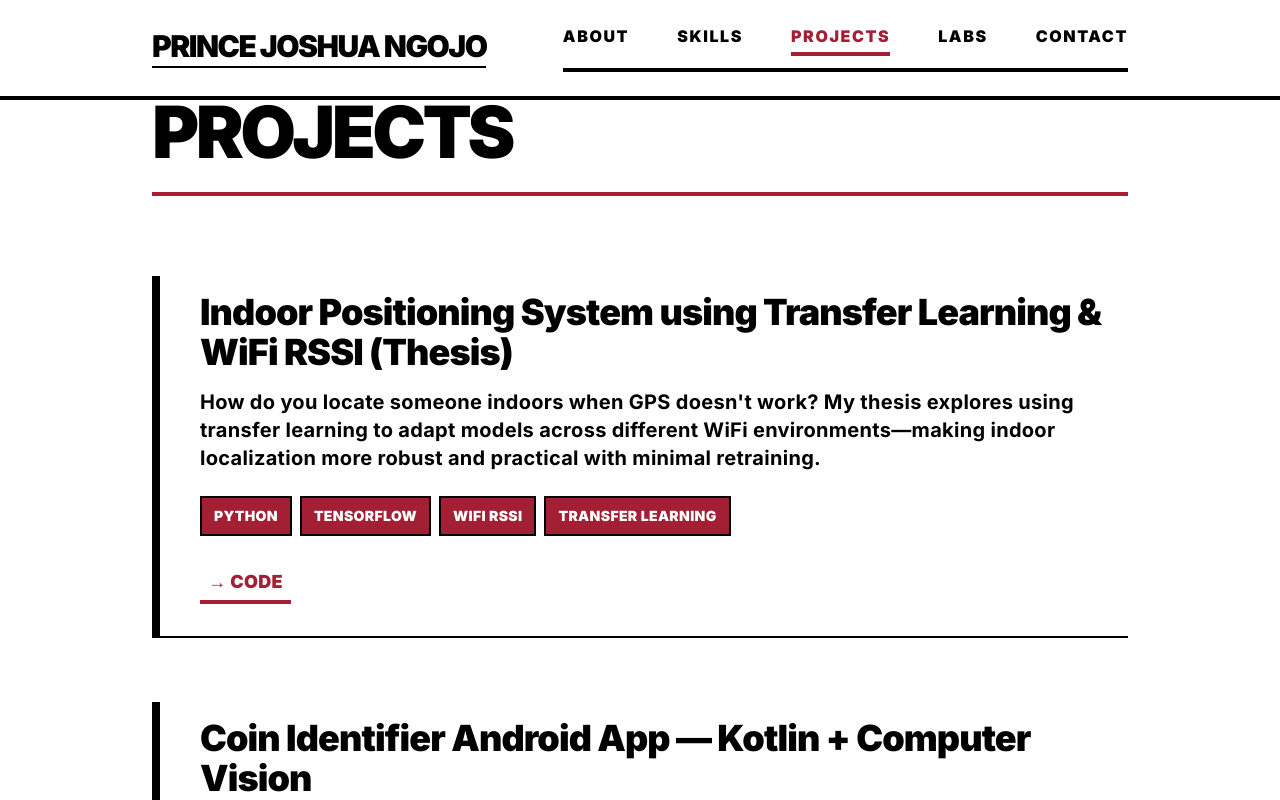
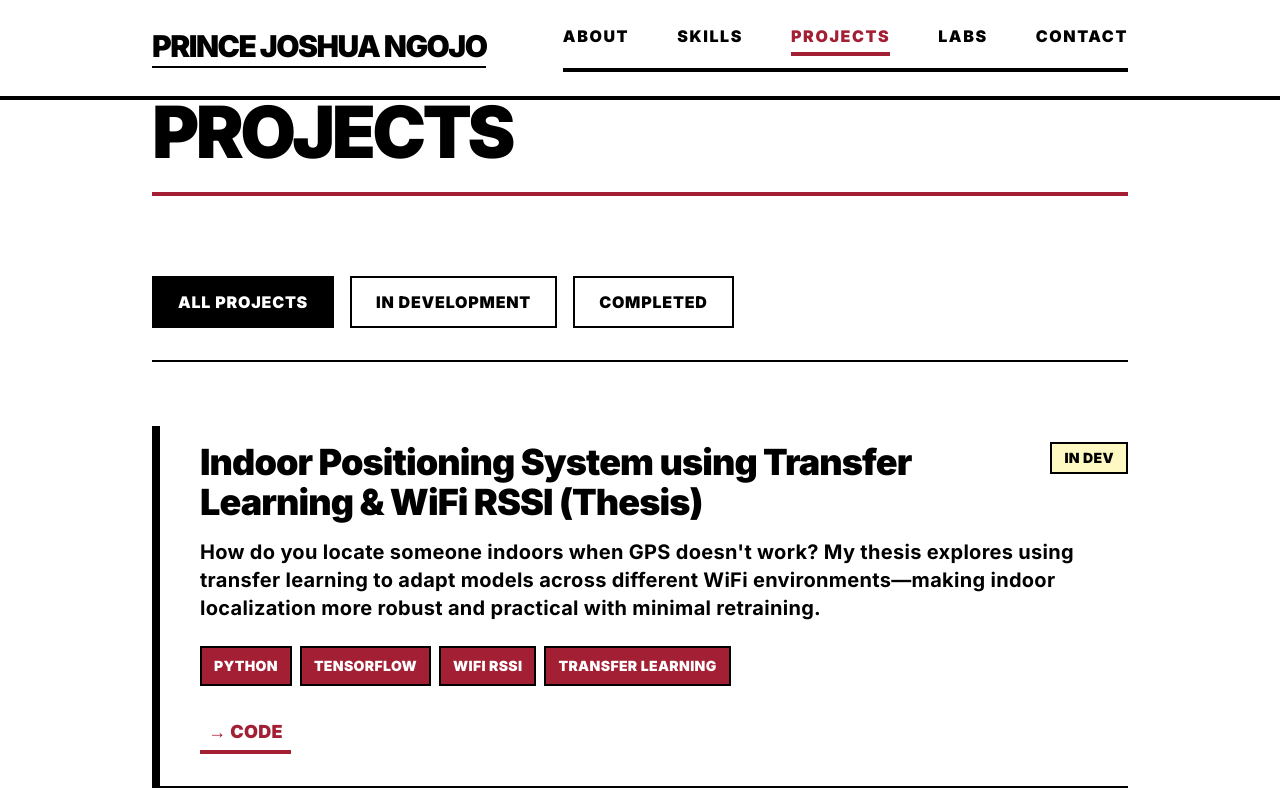
Before and after one commit to josh-amir/my_port, a Next.js app: page /projects in a window 1280 px wide. Shown: the top 800 px of the page. Built offline with nearby package versions, Linux system fonts and the light colour scheme.

Commit message:
feat: Implement project filtering and display status in Projects component

```diff
--- a/components/Projects.js
+++ b/components/Projects.js
@@ -1,4 +1,6 @@
 "use client";
+
+import { useState } from "react";
 
 const projects = [
   {
@@ -6,48 +8,94 @@ const projects = [
     description: "How do you locate someone indoors when GPS doesn't work? My thesis explores using transfer learning to adapt models across different WiFi environments—making indoor localization more robust and practical with minimal retraining.",
     tags: ["Python", "TensorFlow", "WiFi RSSI", "Transfer Learning"],
     github: "https://github.com/josh-amir/indoor-positioning-system",
-    demo: null
+    demo: null,
+    status: "in-development"
   },
   {
     title: "Coin Identifier Android App — Kotlin + Computer Vision",
     description: "Built an Android app that identifies Philippine coins in real-time using on-device computer vision. Designed for accessibility and learning—useful for people with visual impairments or kids learning currency.",
     tags: ["Kotlin", "Android", "Computer Vision"],
     github: "https://github.com/josh-amir/coin-identifier",
-    demo: null
+    demo: null,
+    status: "done"
   },
   {
     title: "TaxEase Philippines — BIR Tax Automation SaaS",
     description: "Tax filing in the Philippines is complicated. TaxEase simplifies BIR compliance for small and medium enterprises through workflow automation, reducing errors and saving hours of administrative work.",
     tags: ["SaaS", "Automation", "FinTech"],
     github: "https://github.com/josh-amir/taxease",
-    demo: "https://taxease.ph"
+    demo: "https://taxease.ph",
+    status: "in-development"
   },
   {
     title: "Legal Aid Chatbot — NLP for Underserved Communities",
     description: "Access to legal information shouldn't be a privilege. This NLP-powered chatbot provides free legal guidance in plain language for communities that can't afford traditional legal services.",
     tags: ["NLP", "Chatbot", "Social Impact"],
     github: "https://github.com/josh-amir/legal-aid-chatbot",
-    demo: null
+    demo: null,
+    status: "done"
   },
   {
     title: "AR Campus Navigator — Unity + AR Foundation",
     description: "Campus navigation should be intuitive. Built an AR experience that helps students find buildings, rooms, and directions on campus—turning wayfinding into something more engaging and accessible.",
     tags: ["Unity", "AR Foundation", "C#", "Mobile"],
     github: "https://github.com/josh-amir/ar-campus-navigator",
-    demo: null
+    demo: null,
+    status: "done"
   }
 ];
 
+const filters = [
+  { id: "all", label: "ALL PROJECTS" },
+  { id: "in-development", label: "IN DEVELOPMENT" },
+  { id: "done", label: "COMPLETED" }
+];
+
 export default function Projects() {
+  const [activeFilter, setActiveFilter] = useState("all");
+
+  const filteredProjects = activeFilter === "all"
+    ? projects
+    : projects.filter(p => p.status === activeFilter);
+
   return (
     <div>
       <h2 className="text-5xl md:text-7xl font-black mb-14 md:mb-20 text-black tracking-tighter border-b-4 border-[#A31F34] pb-6">PROJECTS</h2>
+
+      {/* Filter Navigation */}
+      <div className="mb-12 md:mb-16 flex flex-wrap gap-4 border-b-2 border-black pb-8">
+        {filters.map((filter) => (
+          <button
+            key={filter.id}
+            onClick={() => setActiveFilter(filter.id)}
+            className={`font-black text-sm md:text-base uppercase tracking-wider border-2 px-4 py-2 md:px-6 md:py-3 transition-all duration-300 ${
+              activeFilter === filter.id
+                ? "bg-black text-white border-black"
+                : "bg-white text-black border-black hover:bg-gray-100"
+            }`}
+          >
+            {filter.label}
+          </button>
+        ))}
+      </div>
+
+      {/* Projects List */}
+      {filteredProjects.length > 0 ? (
         <ul className="space-y-12 md:space-y-16">
-        {projects.map((project) => (
+          {filteredProjects.map((project) => (
             <li key={project.title} className="border-l-8 border-[#A31F34] pl-6 md:pl-10 py-4 border-b-2 border-black pb-8">
-            <h3 className="font-black text-2xl md:text-4xl text-black mb-4 leading-tight tracking-tight">
+              <div className="flex items-start justify-between gap-4 mb-4">
+                <h3 className="font-black text-2xl md:text-4xl text-black leading-tight tracking-tight">
                   {project.title}
                 </h3>
+                <span className={`font-black text-xs md:text-sm uppercase tracking-wide px-3 py-1 border-2 flex-shrink-0 ${
+                  project.status === "in-development"
+                    ? "bg-yellow-100 border-black text-black"
+                    : "bg-green-100 border-black text-black"
+                }`}>
+                  {project.status === "in-development" ? "IN DEV" : "DONE"}
+                </span>
+              </div>
               <p className="text-lg md:text-xl font-bold text-black leading-relaxed mb-6">
                 {project.description}
               </p>
@@ -83,6 +131,11 @@ export default function Projects() {
             </li>
           ))}
         </ul>
+      ) : (
+        <div className="text-center py-16">
+          <p className="text-xl md:text-2xl font-black text-black">NO PROJECTS FOUND</p>
+        </div>
+      )}
     </div>
   );
 }
```
Lines whose indentation alone changed are shown as unchanged.
